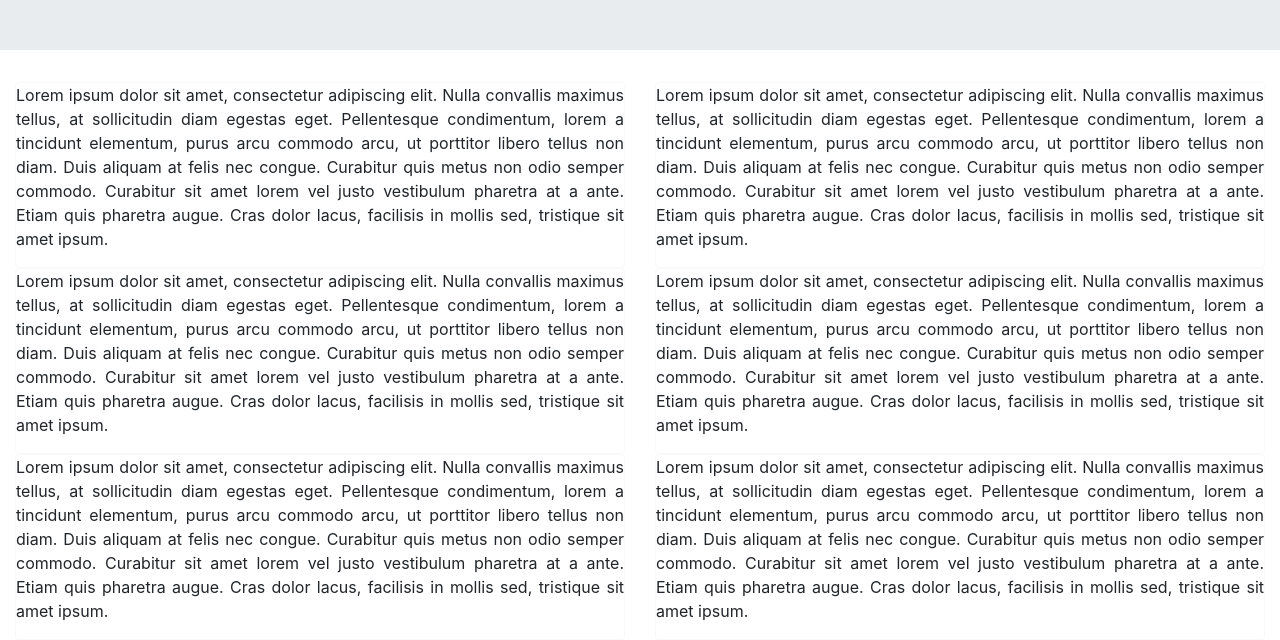
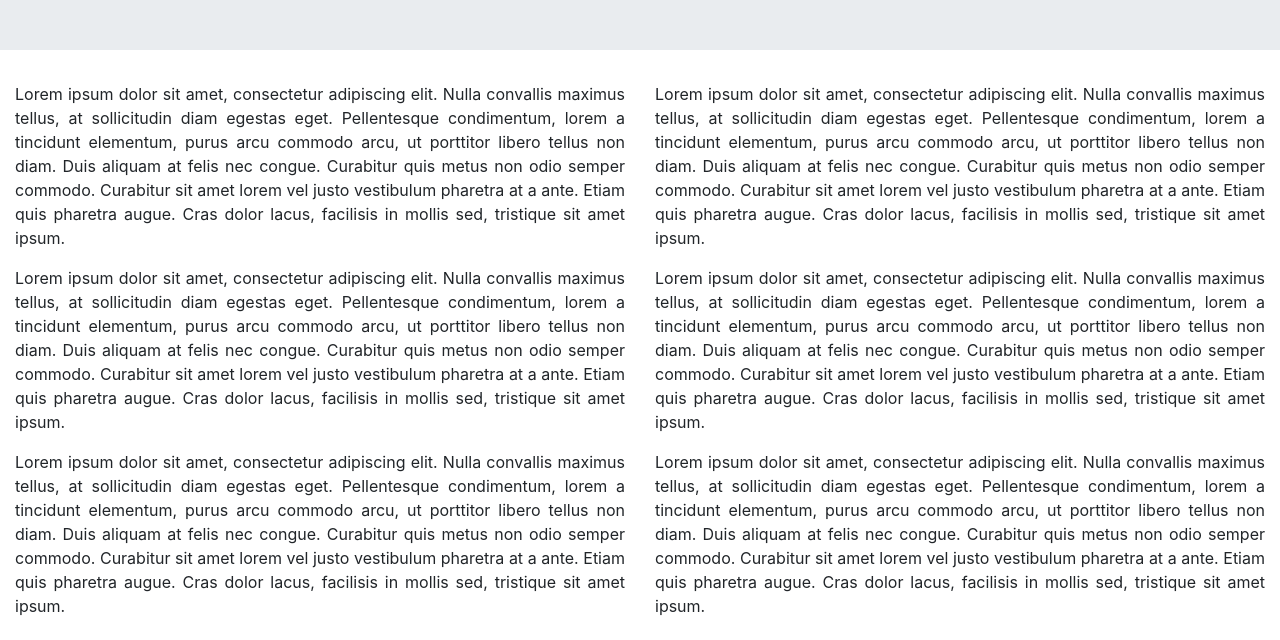
Before and after one commit to alejandroc311/Tropiweb-Webpage, a plain HTML site: page index.html in a window 1280 px wide. Shown: the part 271-911 px from the top of the page. Drawn offline with nearby package versions, Linux system fonts and the light colour scheme.

Commit message:
Removed borders and set up media queries for mobile responsiveness in the tropiweb description in the index page.

```diff
--- a/index.html
+++ b/index.html
@@ -65,7 +65,7 @@
 
       <div class="row">
         <div class="col col-6-lg-auto">
-          <div class="card border-light">
+          <div class="card border-0">
             <p class="text-justify">Lorem ipsum dolor sit amet, consectetur adipiscing elit. Nulla convallis maximus tellus, at sollicitudin diam egestas eget.
               Pellentesque condimentum, lorem a tincidunt elementum, purus arcu commodo arcu, ut porttitor libero tellus non diam. Duis
               aliquam at felis nec congue. Curabitur quis metus non odio semper commodo. Curabitur sit amet lorem vel justo vestibulum pharetra
@@ -73,7 +73,7 @@
           </div>
         </div>
         <div class="col col-6-lg-auto">
-          <div class="card border-light">
+          <div class="card border-0">
             <p class="text-justify">Lorem ipsum dolor sit amet, consectetur adipiscing elit. Nulla convallis maximus tellus, at sollicitudin diam egestas eget.
               Pellentesque condimentum, lorem a tincidunt elementum, purus arcu commodo arcu, ut porttitor libero tellus non diam. Duis
               aliquam at felis nec congue. Curabitur quis metus non odio semper commodo. Curabitur sit amet lorem vel justo vestibulum pharetra
@@ -85,7 +85,7 @@
 
       <div class="row">
         <div class="col col-6-lg-auto">
-          <div class="card border-light">
+          <div class="card border-0">
             <p class="text-justify">Lorem ipsum dolor sit amet, consectetur adipiscing elit. Nulla convallis maximus tellus, at sollicitudin diam egestas eget.
               Pellentesque condimentum, lorem a tincidunt elementum, purus arcu commodo arcu, ut porttitor libero tellus non diam. Duis
               aliquam at felis nec congue. Curabitur quis metus non odio semper commodo. Curabitur sit amet lorem vel justo vestibulum pharetra
@@ -93,7 +93,7 @@
           </div>
         </div>
         <div class="col col-6-lg-auto">
-          <div class="card border-light">
+          <div class="card border-0">
             <p class="text-justify">Lorem ipsum dolor sit amet, consectetur adipiscing elit. Nulla convallis maximus tellus, at sollicitudin diam egestas eget.
               Pellentesque condimentum, lorem a tincidunt elementum, purus arcu commodo arcu, ut porttitor libero tellus non diam. Duis
               aliquam at felis nec congue. Curabitur quis metus non odio semper commodo. Curabitur sit amet lorem vel justo vestibulum pharetra
@@ -104,7 +104,7 @@
 
       <div class="row">
         <div class="col col-6-lg-auto">
-          <div class="card border-light">
+          <div class="card border-0">
             <p class="text-justify">Lorem ipsum dolor sit amet, consectetur adipiscing elit. Nulla convallis maximus tellus, at sollicitudin diam egestas eget.
               Pellentesque condimentum, lorem a tincidunt elementum, purus arcu commodo arcu, ut porttitor libero tellus non diam. Duis
               aliquam at felis nec congue. Curabitur quis metus non odio semper commodo. Curabitur sit amet lorem vel justo vestibulum pharetra
@@ -112,7 +112,7 @@
           </div>
         </div>
         <div class="col col-6-lg-auto">
-          <div class="card border-light">
+          <div class="card border-0">
             <p class="text-justify">Lorem ipsum dolor sit amet, consectetur adipiscing elit. Nulla convallis maximus tellus, at sollicitudin diam egestas eget.
               Pellentesque condimentum, lorem a tincidunt elementum, purus arcu commodo arcu, ut porttitor libero tellus non diam. Duis
               aliquam at felis nec congue. Curabitur quis metus non odio semper commodo. Curabitur sit amet lorem vel justo vestibulum pharetra
```
